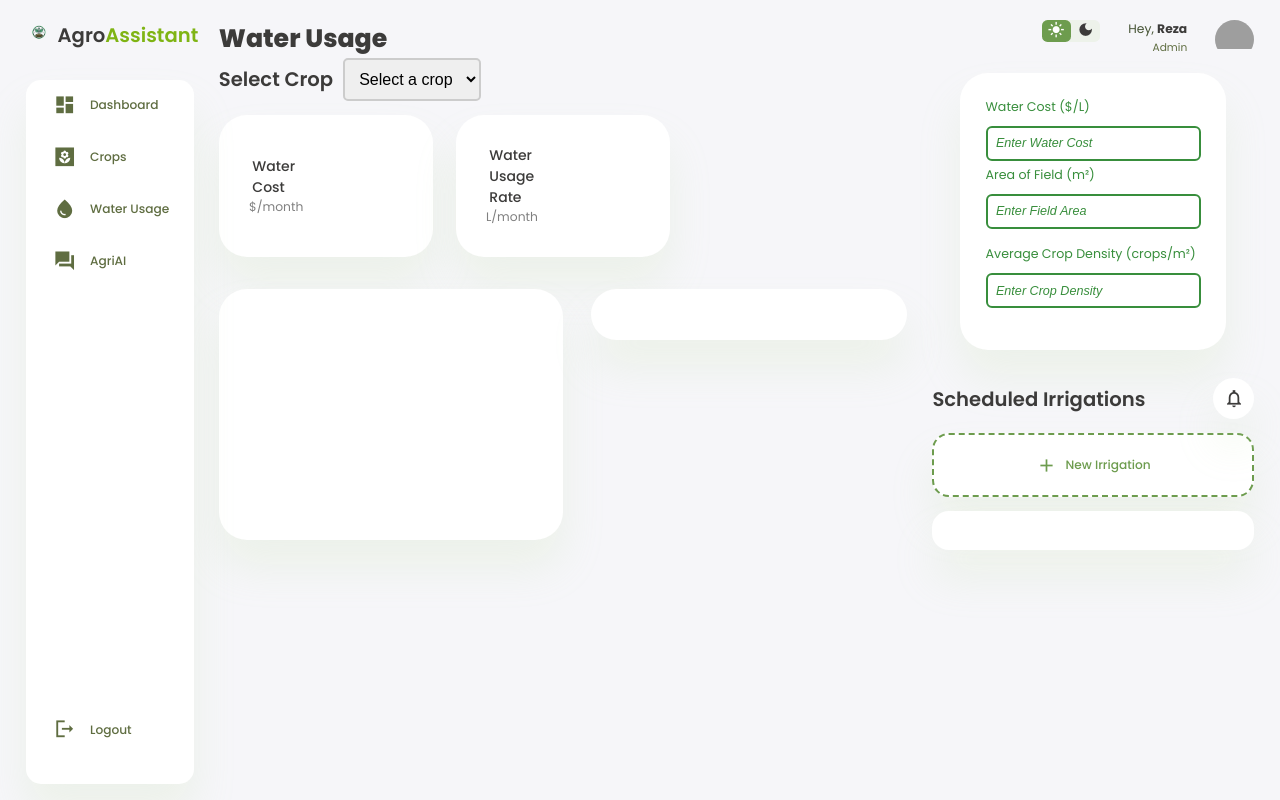
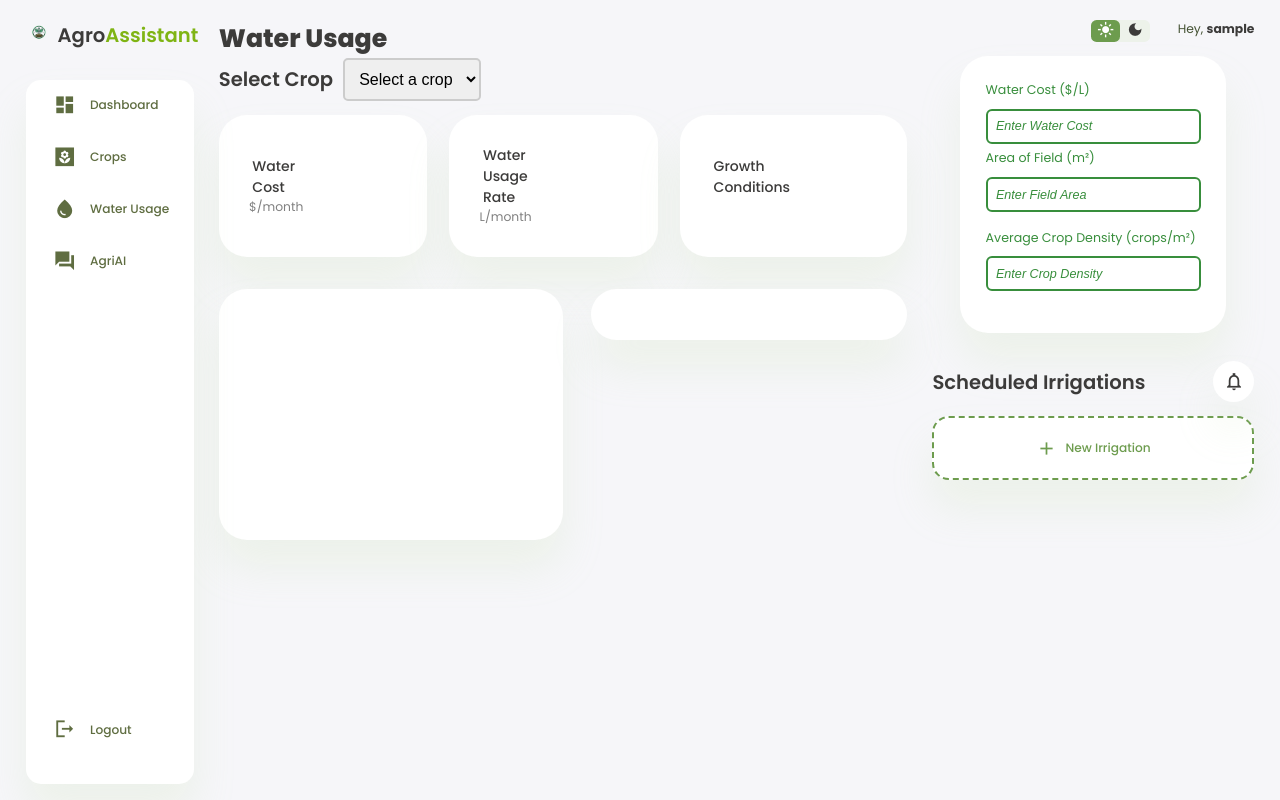
Before and after one commit to Suhas0723/TSA-Project, a Flask app: template templates/water_usage1.html in a window 1280 px wide. Run offline with Flask 3, Linux system fonts and the light colour scheme; the template is opened without the code that fills it: most values are stand-ins (such as "Sample title", 1, 10 or a date in 2020); parts of the project's set-up code (start-up, migrations or seed data) failed here and were passed over; some libraries are stand-ins or nearby versions; grey boxes are pictures that could not be loaded.

Commit message:
final draft

```diff
--- a/app.py
+++ b/app.py
@@ -7,6 +7,7 @@ import requests
 import firebase_admin
 from firebase_admin import credentials,  firestore
 from geopy.geocoders import Nominatim
+import json
 
 app = Flask(__name__)
 
@@ -245,7 +246,7 @@ def index():
 
 @app.route('/water-usage')
 def water_usage():
-    return render_template('water_usage1.html', uid=session['currentUser']['uid'])
+    return render_template('water_usage1.html', uid=session['currentUser']['uid'], username=session['currentUser']['name'])
 
 
 @app.route('/chatbot', methods=['GET'])
@@ -476,5 +477,66 @@ def findPlantWithSlug(slug):
         if doc_data and doc_data.get('slug') == slug:
             return doc
 
+@app.route("/api/growing_conditions", methods=["POST"])
+def growing_conditions():
+    data = request.json
+    if not data or 'plantName' not in data:
+        return jsonify({"message": "Invalid data provided"}), 400
+
+    plant_name = data['plantName']
+    uid = session.get('currentUser', {}).get('uid')
+
+    plant_doc_ref = db.collection('plant_data').document(f'{plant_name}-{uid}')
+    plant_doc = plant_doc_ref.get()
+
+    try:
+        score = plant_doc.get('growth_score')
+    except:
+        score = None
+
+    if score is None:
+        api_id = f"{date.today()}-{uid}"
+
+        stormglass_doc = db.collection('stormglass_data').document(api_id).get()
+        weather_doc = db.collection('weatherapi_data').document(api_id).get()
+
+        stormglass_data = stormglass_doc.to_dict()
+        hours_data = stormglass_data.get('hours', [{}])
+
+        conditions = {
+            'soilMoisture': hours_data[0].get('soilMoisture', {}).get('sg', 0.0),
+            #'soilTemp': hours_data[0].get('soilTemperature', {}).get('sg', 0.0),
+        }
+
+        weather_data = weather_doc.to_dict()
+        daily_averages = weather_data.get('daily_averages', [{}])
+
+        conditions.update({
+            'avgCloud': daily_averages[0].get('averageCloud', 0.0),
+            'avgPrecip': daily_averages[0].get('averagePrecip', 0.0),
+            'avgTemp': daily_averages[0].get('averageTemperature', 0.0),
+        })
+
+        client = OpenAI(api_key=authfile['openAI']['apiKey'])
+        instructions = "I will provide today's current soil and weather conditions, as well as a plant name. You must determine how well the plant can grow under these conditions, and return a score from 0 to 100. Try to keep the score on the higher end, only give bad score if the conditions are very poor. Only return the score number value, no other text at all."
+        completion = client.chat.completions.create(
+            model="gpt-4o-mini",
+            messages=[
+                {"role": "system", "content": instructions},
+                {"role": "user", "content": f"Plant: {plant_name}, Conditions: {json.dumps(conditions)}"}
+            ]
+        )
+        response = dict(completion.choices[0].message)['content']
+        score = float(response.strip())
+
+        plant_doc_ref.set({
+            'growth_score': score,
+            'date': str(date.today())
+        }, merge=True)
+
+    return jsonify({"growth_score": score}), 200
+
+
+
 if __name__ == "__main__":
     app.run(debug=True)
--- a/templates/crops.html
+++ b/templates/crops.html
@@ -217,6 +217,7 @@
       </div>
     </aside>
     <main>
+      <h1>My Crops</h1>
       {% if error %}
       <div id="error-box" class="error-box">
         <span id="error-message">{{ error }}</span>
--- a/templates/water_usage1.html
+++ b/templates/water_usage1.html
@@ -104,6 +104,20 @@
                         </div>
                     </div>
                 </div>
+                <div class="visits">
+                    <div class="status">
+                        <div class="info">
+                            <h3>Growth Conditions</h3>
+                            <h1 id="growth_score"></h1>
+                            <span style="font-size: 1em; color: grey; margin-left: 5px;" id="growth_comment"></span>
+                        </div>
+                        <div class="progresss">
+                            <svg>
+                                <circle cx="38" cy="38" r="36"></circle>
+                            </svg>
+                        </div>
+                    </div>
+                </div>
             </div>
             <div style="display: flex; justify-content: space-between; gap: 2rem;">
                 <div class="new-users" style="width: 50%;">
@@ -136,11 +150,7 @@
                 </div>
                 <div class="profile">
                     <div class="info">
-                        <p>Hey, <b>Reza</b></p>
-                        <small class="text-muted">Admin</small>
-                    </div>
-                    <div class="profile-photo">
-                        <img src="images/profile-1.jpg">
+                        <p>Hey, <b>{{ username }}</b></p>
                     </div>
                 </div>
             </div>
@@ -199,7 +209,7 @@
 
                 <div id="irrigation-cards-container"></div>
 
-                <div class="notification">
+
 
                 </div>
             </div>
@@ -234,7 +244,7 @@
             data: {
                 labels: dates,
                 datasets: [{
-                    label: 'Water Output (m³)',
+                    label: 'Water Output (L)',
                     data: waterOutputs,
                     fill: false,
                     borderColor: 'rgba(75, 192, 192, 1)',
@@ -253,7 +263,7 @@
                     y: {
                         title: {
                             display: true,
-                            text: 'Water Output (m³)'
+                            text: 'Water Output (L)'
                         }
                     }
                 }
@@ -531,6 +567,7 @@ irrigationFormData.addEventListener('submit', (e) => {
     renderCalendar();
     calcWaterCost();
     calcTotalWaterUsage();
+    fetchGrowthScore();
 
     fetch('/api/add_irrigation', {
         method: 'POST',
@@ -591,12 +628,13 @@ fetch('/api/get_crop_data')
       const selectedCropId = this.value;
       selectedCrop = data.find(crop => crop.slug === selectedCropId);
       console.log('Selected Crop:', selectedCrop);
-      if (selectedCrop) {
+      if (selectedCrop.irrigations) {
         renderIrrigationCards(selectedCrop.irrigations);
         renderLineGraph();
         renderCalendar();
         calcWaterCost();
         calcTotalWaterUsage();
+        fetchGrowthScore();
       }
     });
   })
@@ -670,12 +708,14 @@ document.querySelector('.update-btn').addEventListener('click', function() {
             selectedCrop.cropDensity = cropDensity;
             selectedCrop.waterCost = waterCost;
             console.log(selectedCrop)
-        } else {
         }
     })
     .catch(error => {
         console.error('Error updating crop data:', error);
     });
+
+    calcWaterCost();
+
 });
 
 function calcWaterCost() {
@@ -719,4 +762,47 @@ function calcTotalWaterUsage() {
     document.getElementById('total-water-usage').textContent = totalMonthlyWaterUsage.toFixed(2);
 }
 
+async function fetchGrowthScore() {
+    const growthScoreElement = document.getElementById('growth_score');
+    plantName = selectedCrop.slug
+    console.log(JSON.stringify({ plantName }))
+
+    try {
+        const response = await fetch('/api/growing_conditions', {
+            method: 'POST',
+            headers: {
+                'Content-Type': 'application/json',
+            },
+            body: JSON.stringify({ plantName }),
+        });
+
+        if (!response.ok) {
+            const errorData = await response.json();
+            console.error('Error fetching growth score:', errorData.message);
+            return;
+        }
+
+        const data = await response.json();
+        growthScoreElement.textContent = `${data.growth_score}/100`;
+        document.getElementById('growth_comment').textContent = getGrowthCondition(data.growth_score)
+    } catch (error) {
+        console.error('An error occurred:', error);
+        growthScoreElement.textContent = 'Error: Unable to fetch growth score.';
+    }
+}
+
+function getGrowthCondition(score) {
+    if (score > 80) {
+        return 'Ideal';
+    } else if (score >= 60 && score <= 80) {
+        return 'Good';
+    } else if (score >= 40 && score < 60) {
+        return 'Average';
+    } else if (score >= 20 && score < 40) {
+        return 'Poor';
+    } else {
+        return 'Very Poor';
+    }
+}
+
 </script>
```
Also changed, not shown: other parts of templates/water_usage1.html (+31 -2 lines).
